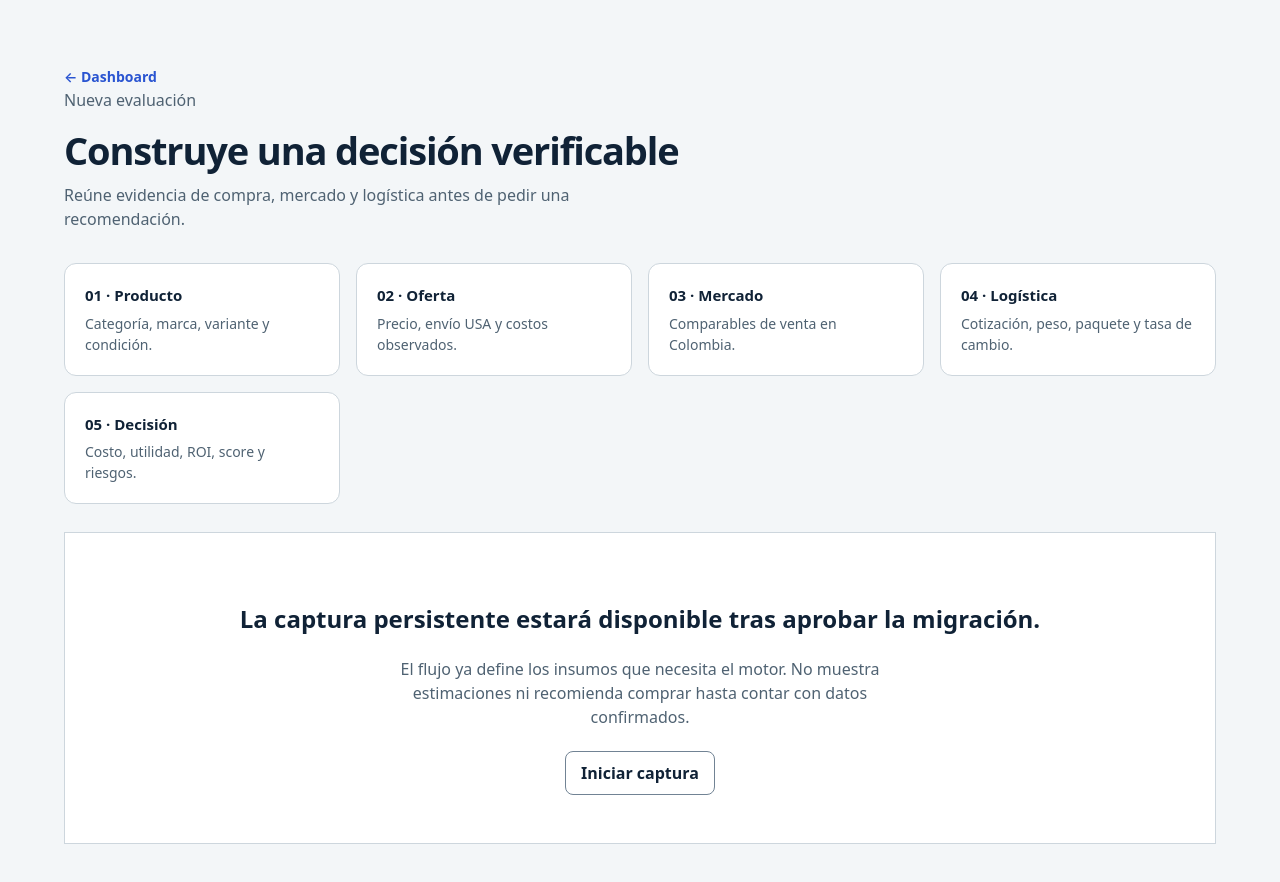
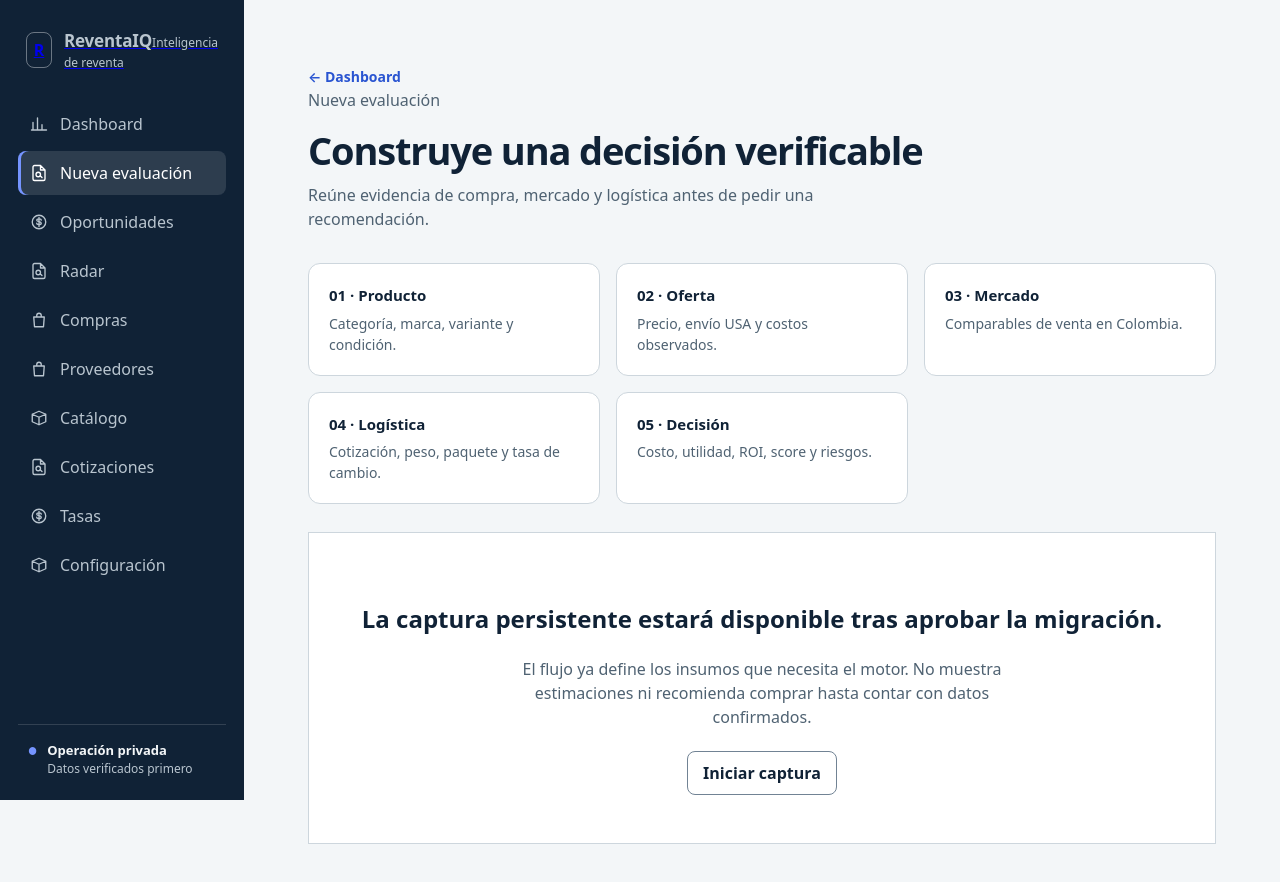
Before and after one commit to mejai84/ReventaIQ, a Next.js app: page /evaluations/new in a window 1280 px wide. Shown: the top 882 px of the page. Built offline with nearby package versions, Linux system fonts and the light colour scheme.

Commit message:
feat(nav): integra Radar en la navegacion y el shell
Mueve la navegacion lateral y el boton movil al shell de la app, agrega el acceso a Radar y ajusta el dashboard a la nueva estructura.

```diff
--- a/src/app/globals.css
+++ b/src/app/globals.css
@@ -324,7 +324,7 @@
 .evaluation-steps p { margin: 4px 0 0; color: var(--text-muted); font-size: 13px; }
 @media (max-width: 900px) { .evaluation-steps { grid-template-columns: 1fr; } }
 
-.mobile-nav-toggle,.mobile-navigation,.mobile-nav-backdrop{display:none}@media(max-width:900px){.mobile-nav-toggle{display:block;position:fixed;right:16px;bottom:16px;z-index:30;padding:12px 16px;color:white;background:var(--operational);border:0;border-radius:999px;font-weight:700}.mobile-nav-backdrop{display:block;position:fixed;inset:0;z-index:39;background:rgb(16 34 54 / .42);border:0}.mobile-navigation{display:block;position:fixed;z-index:40;inset:0 auto 0 0;width:min(84vw,330px);padding:24px 18px;background:var(--ink);transform:translateX(-105%);transition:transform .2s ease}.mobile-navigation.is-open{transform:translateX(0)}.mobile-navigation-head{display:flex;justify-content:space-between;align-items:center;color:white;padding:4px 8px 24px}.mobile-navigation-head button{color:white;background:transparent;border:0;font-size:30px}.mobile-navigation nav{display:grid;gap:4px}.mobile-navigation a{padding:13px 10px;color:var(--sidebar-text);text-decoration:none;border-radius:7px}.mobile-navigation a:hover{background:rgb(255 255 255 / .1)}}
+.mobile-nav-toggle,.mobile-navigation,.mobile-nav-backdrop{display:none}@media(max-width:900px){.mobile-nav-toggle{display:inline-flex;align-items:center;gap:7px;position:fixed;top:max(16px, env(safe-area-inset-top));right:16px;bottom:auto;z-index:30;min-height:44px;padding:10px 16px;color:white;background:var(--operational);border:0;border-radius:999px;font-weight:700}.mobile-nav-backdrop{display:block;position:fixed;inset:0;z-index:39;background:rgb(16 34 54 / .42);border:0}.mobile-navigation{display:block;position:fixed;z-index:40;inset:0 auto 0 0;width:min(84vw,330px);padding:24px 18px;background:var(--ink);transform:translateX(-105%);transition:transform .2s ease}.mobile-navigation.is-open{transform:translateX(0)}.mobile-navigation-head{display:flex;justify-content:space-between;align-items:center;color:white;padding:4px 8px 24px}.mobile-navigation-head button{color:white;background:transparent;border:0;font-size:30px}.mobile-navigation nav{display:grid;gap:4px}.mobile-navigation a{padding:13px 10px;color:var(--sidebar-text);text-decoration:none;border-radius:7px}.mobile-navigation a:hover{background:rgb(255 255 255 / .1)}}
 /* Public product entrance -------------------------------------------------- */
 .landing-page { min-height: 100vh; overflow: hidden; color: #f5f5f7; background: #050506; }
 .landing-page::before { position: absolute; z-index: 0; top: -32rem; left: 50%; width: 72rem; height: 72rem; border-radius: 50%; background: radial-gradient(circle, rgb(76 117 255 / .26), transparent 66%); content: ""; transform: translateX(-50%); pointer-events: none; }
@@ -473,3 +473,6 @@
 @media (max-width:760px) { .apple-global-nav,.apple-local-nav,.apple-dashboard-nav,.apple-highlights,.apple-flow,.apple-footer,.apple-dashboard-intro,.apple-dashboard-strip,.apple-dashboard-hero,.apple-dashboard-workflow,.apple-dashboard-footer { width:min(100% - 32px, 1180px); }.apple-hero { padding-top:76px; }.apple-parallax-stage { height:385px; margin-top:38px; }.apple-product-window { width:94%; }.apple-product-body { grid-template-columns:52px 1fr; min-height:300px; }.apple-product-body aside { gap:20px; }.apple-product-main { padding:33px 25px; }.apple-stage-caption { display:none; }.apple-highlights,.apple-flow ol,.apple-dashboard-workflow > div { grid-template-columns:1fr; }.apple-highlights article { min-height:280px; }.apple-flow { padding:88px 0; }.apple-flow ol { gap:34px; margin-top:48px; }.apple-flow h3 { margin-top:20px; }.apple-trust { display:grid; padding:55px 24px; }.apple-trust ul { min-width:0; }.apple-dashboard-intro { padding:68px 0 34px; }.apple-dashboard-strip { grid-template-columns:1fr; }.apple-dashboard-strip div + div { border-top:1px solid #d6d6d6; border-left:0; }.apple-dashboard-hero { align-items:flex-start; min-height:0; }.apple-dashboard-orbit { display:none; }.apple-dashboard-workflow { padding:76px 0; }.apple-dashboard-workflow a { min-height:215px; } }
 @media (max-width:480px) { .apple-dashboard-nav { min-height:62px; }.apple-dashboard-actions form { display:none; }.apple-hero h1 { font-size:50px; }.apple-hero-actions { align-items:stretch; flex-direction:column; gap:16px; }.apple-text-link { justify-content:center; }.apple-product-topbar b { display:none; }.apple-product-main h3 { font-size:28px; }.apple-highlight-metric i { font-size:200px; }.apple-footer,.apple-dashboard-footer { align-items:flex-start; flex-direction:column; gap:10px; }.apple-dashboard-hero { padding:30px 24px; }.apple-dashboard-actions .apple-nav-cta { min-height:34px; padding:0 10px; font-size:12px; } }
 .password-control { position: relative; display: block; } .auth-card .password-control input { padding-right: 50px; } .auth-card .password-toggle { position: absolute; top: 1px; right: 1px; display: grid; width: 44px; height: 44px; min-height: 44px; place-items: center; margin: 0; padding: 0; color: #cbd4ff; background: transparent; border: 0; border-radius: 7px; } .auth-card .password-toggle:hover { color: #fff; background: rgb(190 202 255 / .14); } .auth-card .password-toggle:focus-visible { outline: 3px solid rgb(153 172 255 / .45); outline-offset: -3px; } .auth-recover { justify-self: start; margin-top: -9px; color: #cbd4ff; font-size: 13px; font-weight: 650; text-decoration: none; } .auth-recover:hover { color: #fff; text-decoration: underline; }
+
+.app-content { min-width: 0; }
+.brand small { color: var(--sidebar-muted); font-size: 12px; font-weight: 400; }
--- a/src/app/layout.tsx
+++ b/src/app/layout.tsx
@@ -11,7 +11,7 @@
 export default function RootLayout({ children }: Readonly<{ children: React.ReactNode }>) {
   return (
     <html lang="es">
-      <body><MobileNavigation />{children}</body>
+      <body><MobileNavigation>{children}</MobileNavigation></body>
     </html>
   );
 }
--- a/src/components/mobile-navigation.tsx
+++ b/src/components/mobile-navigation.tsx
@@ -1,16 +1,27 @@
 "use client";
 
-import { Menu, X } from "@/components/icons";
+import Link from "next/link";
+import { BarChart3, Box, CircleDollarSign, FileSearch, Menu, ShoppingBag, X } from "@/components/icons";
 import { usePathname } from "next/navigation";
-import { useState } from "react";
+import { useState, type ReactNode } from "react";
 
 const links = [
-  ["Dashboard", "/dashboard"], ["Nueva evaluación", "/evaluations/new"], ["Oportunidades", "/opportunities"], ["Compras", "/purchases"], ["Proveedores", "/suppliers"], ["Catálogo", "/catalog"], ["Cotizaciones", "/shipping"], ["Tasas", "/rates"], ["Configuración", "/settings"],
+  ["Dashboard", "/dashboard", BarChart3],
+  ["Nueva evaluación", "/evaluations/new", FileSearch],
+  ["Oportunidades", "/opportunities", CircleDollarSign],
+  ["Radar", "/radar", FileSearch],
+  ["Compras", "/purchases", ShoppingBag],
+  ["Proveedores", "/suppliers", ShoppingBag],
+  ["Catálogo", "/catalog", Box],
+  ["Cotizaciones", "/shipping", FileSearch],
+  ["Tasas", "/rates", CircleDollarSign],
+  ["Configuración", "/settings", Box],
 ] as const;
 
-export function MobileNavigation() {
+export function MobileNavigation({ children }: { children: ReactNode }) {
   const pathname = usePathname();
   const [open, setOpen] = useState(false);
-  if (pathname === "/" || pathname === "/login") return null;
-  return <><button className="mobile-nav-toggle" type="button" aria-expanded={open} aria-controls="mobile-navigation" onClick={() => setOpen((value) => !value)}><Menu aria-hidden="true" size={19} /> Menú</button>{open ? <button className="mobile-nav-backdrop" aria-label="Cerrar navegación" onClick={() => setOpen(false)} /> : null}<aside id="mobile-navigation" className={`mobile-navigation ${open ? "is-open" : ""}`} aria-label="Navegación principal"><div className="mobile-navigation-head"><strong>ReventaIQ</strong><button type="button" onClick={() => setOpen(false)} aria-label="Cerrar navegación"><X aria-hidden="true" /></button></div><nav>{links.map(([label, href]) => <a key={href} href={href} aria-current={pathname === href ? "page" : undefined} onClick={() => setOpen(false)}>{label}</a>)}</nav></aside></>;
+  if (pathname === "/" || pathname === "/login" || pathname.startsWith("/recover")) return <>{children}</>;
+  const navigation = (className: string, onNavigate?: () => void) => <nav className={className}>{links.map(([label, href, Icon]) => <Link key={href} href={href} aria-current={pathname === href ? "page" : undefined} {...(onNavigate === undefined ? {} : { onClick: onNavigate })}><Icon aria-hidden="true" size={18} /><span>{label}</span></Link>)}</nav>;
+  return <div className="app-shell"><aside className="sidebar" aria-label="Navegación principal"><Link href="/dashboard" className="brand"><span className="brand-mark" aria-hidden="true">R</span><span><strong>ReventaIQ</strong><small>Inteligencia de reventa</small></span></Link>{navigation("navigation")}<div className="source-status"><span className="source-symbol" aria-hidden="true">●</span><div><strong>Operación privada</strong><span>Datos verificados primero</span></div></div></aside><div className="app-content">{children}</div><button className="mobile-nav-toggle" type="button" aria-expanded={open} aria-controls="mobile-navigation" onClick={() => setOpen((value) => !value)}><Menu aria-hidden="true" size={19} /> Menú</button>{open ? <button className="mobile-nav-backdrop" aria-label="Cerrar navegación" onClick={() => setOpen(false)} /> : null}<aside id="mobile-navigation" className={`mobile-navigation ${open ? "is-open" : ""}`} aria-label="Navegación principal"><div className="mobile-navigation-head"><strong>ReventaIQ</strong><button type="button" onClick={() => setOpen(false)} aria-label="Cerrar navegación"><X aria-hidden="true" /></button></div>{navigation("mobile-navigation-links", () => setOpen(false))}</aside></div>;
 }
```
Also changed, not shown: src/app/dashboard/page.tsx (+0 -17 lines).
